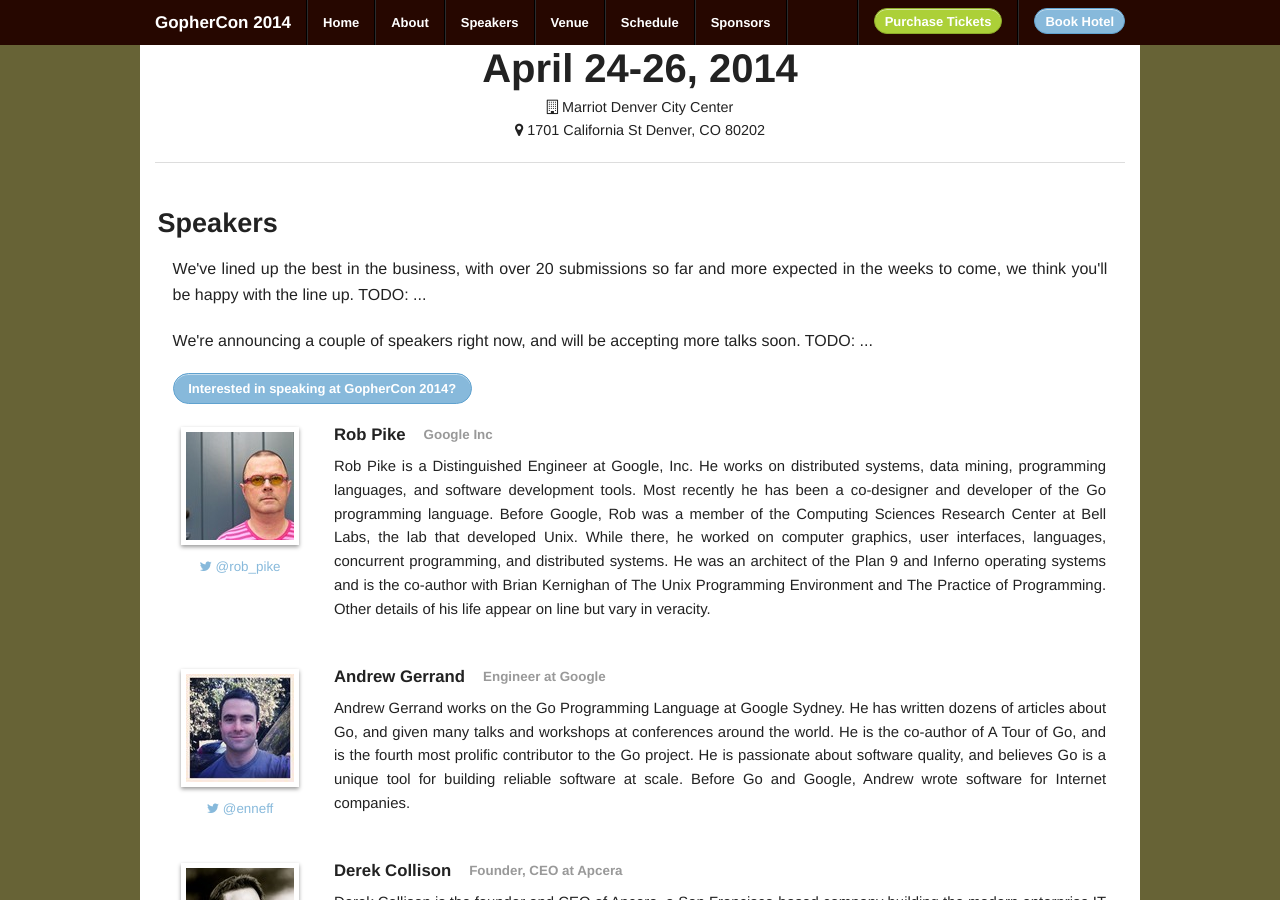
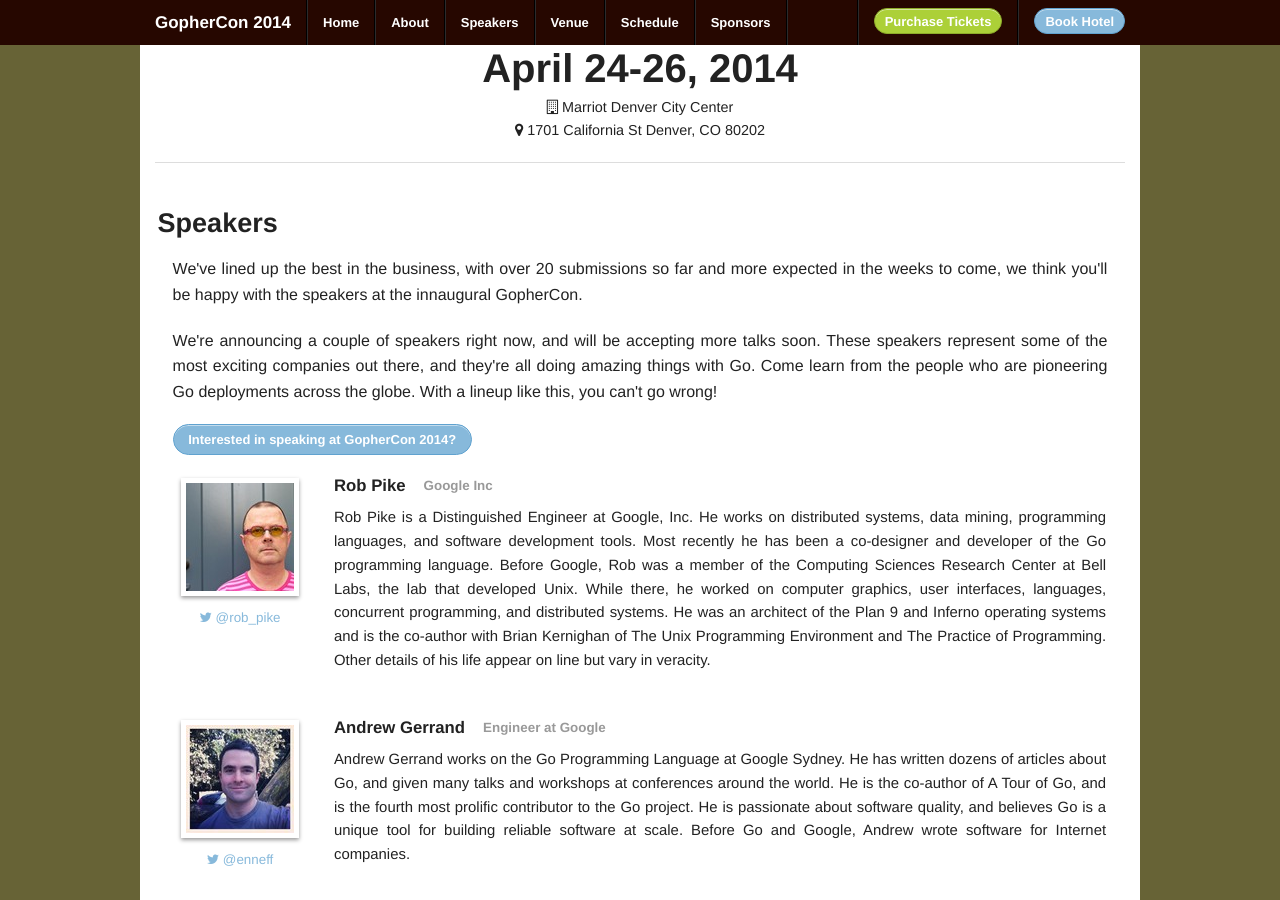
Before and after one commit to gophercon/gophercon.github.io, a Jekyll site: the page built from speakers/index.html, in a window 1280 px wide and 900 px high, scrolled down 637 px. Built offline with Jekyll 4.4.1, drawn with Linux system fonts in a browser that asks for light colours; Markdown is read by kramdown in place of the engine named in the settings.

Commit message:
speaker text

```diff
--- a/speakers/index.html
+++ b/speakers/index.html
@@ -6,8 +6,8 @@
 <div class="row">
   <h3>Speakers</h3>
   <div class="large-12 columns">
-    <p>We've lined up the best in the business, with over 20 submissions so far and more expected in the weeks to come, we think you'll be happy with the line up. TODO: ...</p>
-    <p>We're announcing a couple of speakers right now, and will be accepting more talks soon. TODO: ...</p>
+    <p>We've lined up the best in the business, with over 20 submissions so far and more expected in the weeks to come, we think you'll be happy with the speakers at the innaugural GopherCon.</p>
+    <p>We're announcing a couple of speakers right now, and will be accepting more talks soon.  These speakers represent some of the most exciting companies out there, and they're all doing amazing things with Go.  Come learn from the people who are pioneering Go deployments across the globe.  With a lineup like this, you can't go wrong!</p>
     <a href="/cfp-sponsors" class="small round button">Interested in speaking at GopherCon 2014?</a>
   </div>
 
```
